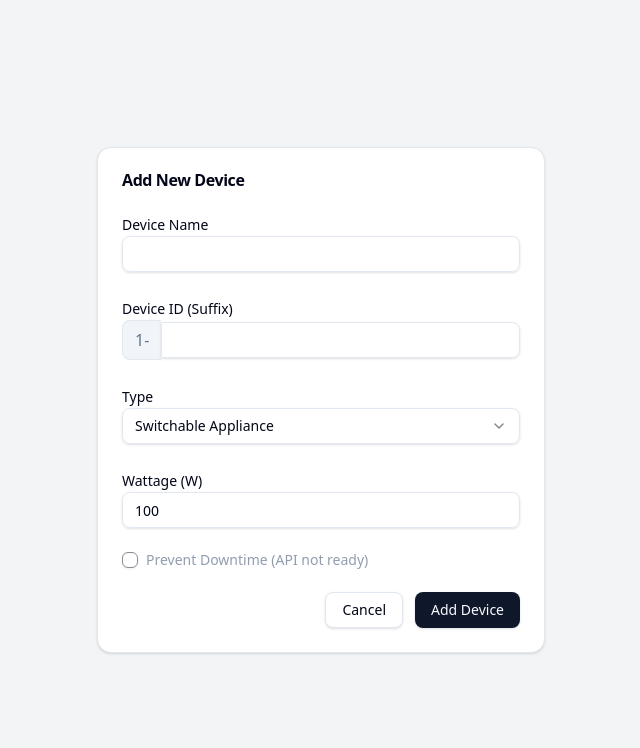
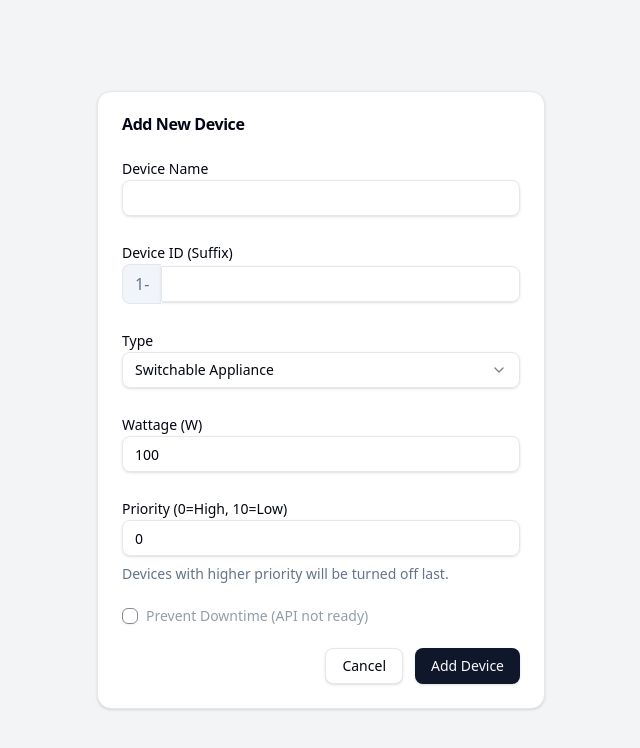
Before and after one commit to torchwood1715/sbps-ui, a React (Vite) app: page /device/create in a window 1280 px wide. Shown: the top 748 px of the page, without its empty margins (319-959 px from the left). Built offline with nearby package versions, Linux system fonts and the light colour scheme; no server answers; sample sign-in values are in the browser's storage.

Commit message:
add priority to DeviceSettings, add validation on user input

```diff
--- a/src/pages/CreateDevicePage.tsx
+++ b/src/pages/CreateDevicePage.tsx
@@ -120,7 +120,27 @@ export const CreateDevicePage = () => {
                                 value={isMonitor ? 0 : formData.wattage}
                                 onChange={(e) => handleChange('wattage', Number(e.target.value))}
                                 disabled={isMonitor}
+                                min="0"
                             />
+                        </div>
+
+                        <div className="space-y-2">
+                            <Label htmlFor="priority" className={isMonitor ? "text-muted-foreground" : ""}>
+                                Priority (0=High, 10=Low)
+                            </Label>
+                            <Input
+                                id="priority"
+                                type="number"
+                                value={isMonitor ? 0 : formData.priority}
+                                onChange={(e) => handleChange('priority', Number(e.target.value))}
+                                disabled={isMonitor}
+                                min="0"
+                                max="10"
+                                step="1"
+                            />
+                            <p className="text-sm text-muted-foreground">
+                                Devices with higher priority will be turned off last.
+                            </p>
                         </div>
 
                         <div className="flex items-center space-x-2">
--- a/src/pages/DeviceSettingsPage.tsx
+++ b/src/pages/DeviceSettingsPage.tsx
@@ -153,8 +153,10 @@ export const DeviceSettingsPage = () => {
                         >
                             <SelectTrigger id="type"><SelectValue/></SelectTrigger>
                             <SelectContent>
-                                <SelectItem value="POWER_MONITOR" disabled={hasMonitor && formData.deviceType !== 'POWER_MONITOR'}>
-                                    Power Monitor {hasMonitor && formData.deviceType !== 'POWER_MONITOR' && "(Already exists)"}
+                                <SelectItem value="POWER_MONITOR"
+                                            disabled={hasMonitor && formData.deviceType !== 'POWER_MONITOR'}>
+                                    Power
+                                    Monitor {hasMonitor && formData.deviceType !== 'POWER_MONITOR' && "(Already exists)"}
                                 </SelectItem>
                                 <SelectItem value="SWITCHABLE_APPLIANCE">Switchable Appliance</SelectItem>
                             </SelectContent>
@@ -171,7 +173,27 @@ export const DeviceSettingsPage = () => {
                             value={isMonitor ? 0 : formData.wattage}
                             onChange={(e) => handleChange('wattage', Number(e.target.value))}
                             disabled={isMonitor}
+                            min="0"
                         />
+                    </div>
+
+                    <div className="space-y-2">
+                        <Label htmlFor="priority" className={isMonitor ? "text-muted-foreground" : ""}>
+                            Priority (0=High, 10=Low)
+                        </Label>
+                        <Input
+                            id="priority"
+                            type="number"
+                            value={isMonitor ? 0 : formData.priority}
+                            onChange={(e) => handleChange('priority', Number(e.target.value))}
+                            disabled={isMonitor}
+                            min="0"
+                            max="10"
+                            step="1"
+                        />
+                        <p className="text-sm text-muted-foreground">
+                            Devices with higher priority will be turned off last.
+                        </p>
                     </div>
 
                     <div className="flex items-center space-x-2">
--- a/src/pages/SettingsPage.tsx
+++ b/src/pages/SettingsPage.tsx
@@ -77,7 +77,8 @@ export const SettingsPage = () => {
                         <Input id="powerLimitWatts" type="number"
                                value={formData.powerLimitWatts}
                                onChange={(e) => handleChange('powerLimitWatts', e.target.value)}
-                               required/>
+                               required
+                               min="0"/>
                         <p className="text-sm text-muted-foreground">
                             Total power limit for the system (e.g., your main breaker limit).
                         </p>
@@ -87,7 +88,8 @@ export const SettingsPage = () => {
                         <Input id="powerOnMarginWatts" type="number"
                                value={formData.powerOnMarginWatts}
                                onChange={(e) => handleChange('powerOnMarginWatts', e.target.value)}
-                               required/>
+                               required
+                               min="0"/>
                         <p className="text-sm text-muted-foreground">
                             Available power needed to turn a device on.
                         </p>
@@ -97,7 +99,8 @@ export const SettingsPage = () => {
                         <Input id="overloadCooldownSeconds" type="number"
                                value={formData.overloadCooldownSeconds}
                                onChange={(e) => handleChange('overloadCooldownSeconds', e.target.value)}
-                               required/>
+                               required
+                               min="0"/>
                         <p className="text-sm text-muted-foreground">
                             Time to wait after an overload before turning devices back on.
                         </p>
```
